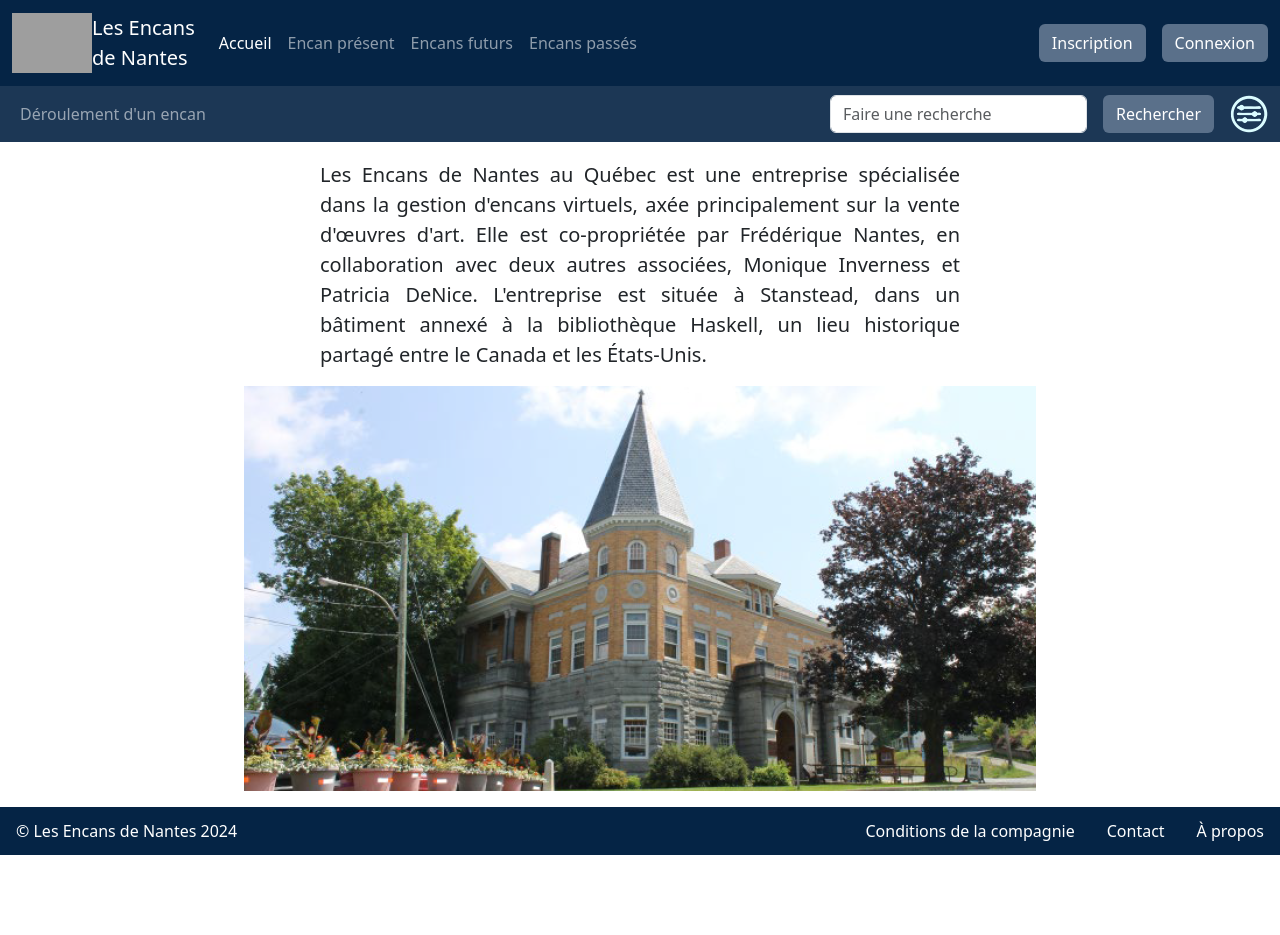
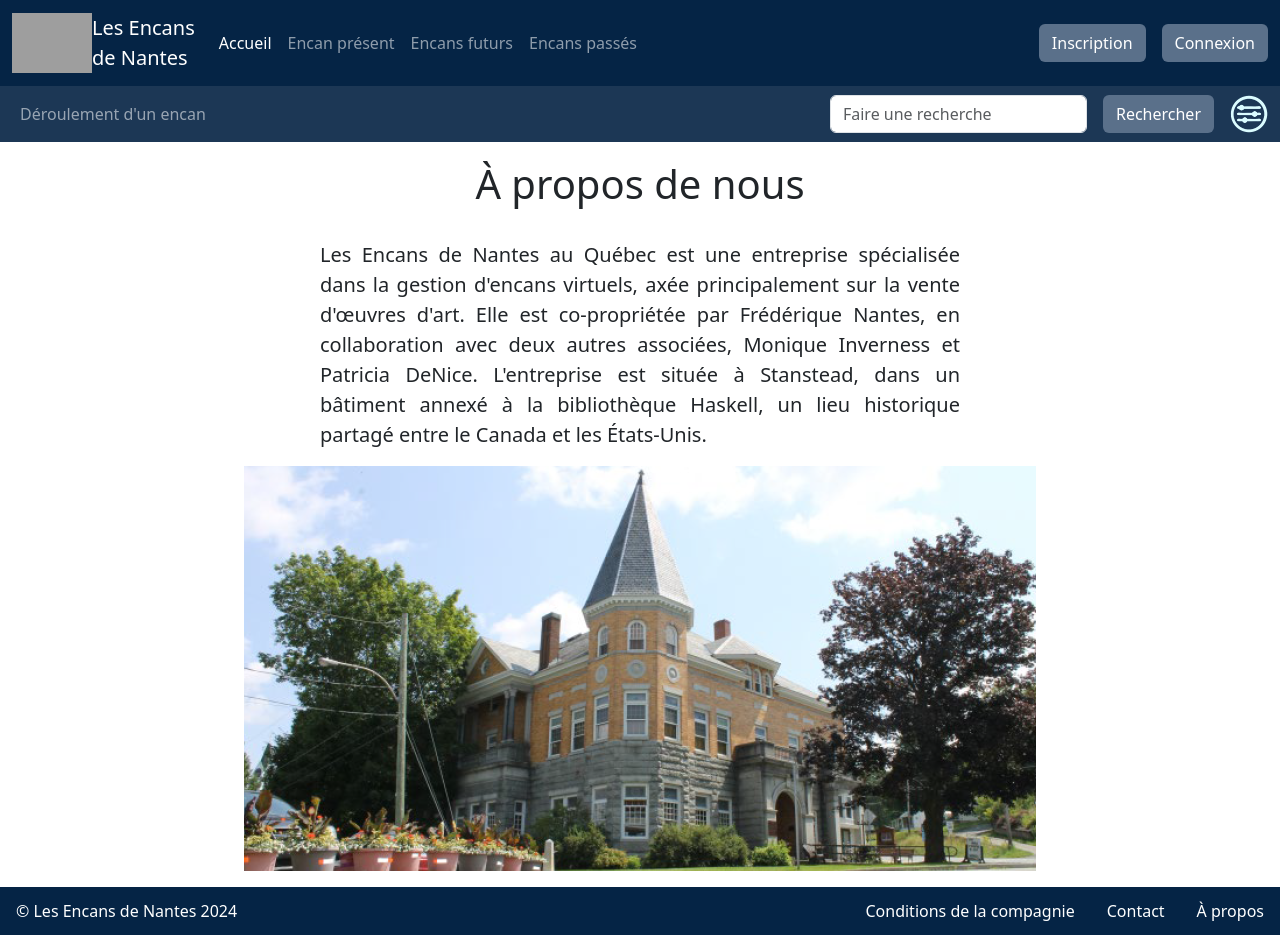
Before and after one commit to StephaneNkengue/Projet_integration, a Vue app in the folder gamma2024.client/: page /apropos in a window 1280 px wide. Before the commit the page ends 855 px from the top, so only its background shows below. Built offline with nearby package versions, Linux system fonts and the light colour scheme; grey boxes are pictures that could not be loaded.

Commit message:
Ajout du titre de la page À Propos

```diff
--- a/gamma2024.client/src/components/views/APropos.vue
+++ b/gamma2024.client/src/components/views/APropos.vue
@@ -1,6 +1,8 @@
 <template>
     <div class="d-flex flex-column align-items-center">
         <div class="d-flex flex-column align-items-center w-50 fs-5">
+            <h1 class="pb-4">À propos de nous</h1>
+
             <p class="justifyText">
                 Les Encans de Nantes au Québec est une entreprise spécialisée dans la gestion d'encans virtuels, axée principalement sur la vente d'œuvres d'art. Elle est co-propriétée par Frédérique Nantes, en collaboration avec deux autres associées, Monique Inverness et Patricia DeNice. L'entreprise est située à Stanstead, dans un bâtiment annexé à la bibliothèque Haskell, un lieu historique partagé entre le Canada et les États-Unis.
             </p>
```
